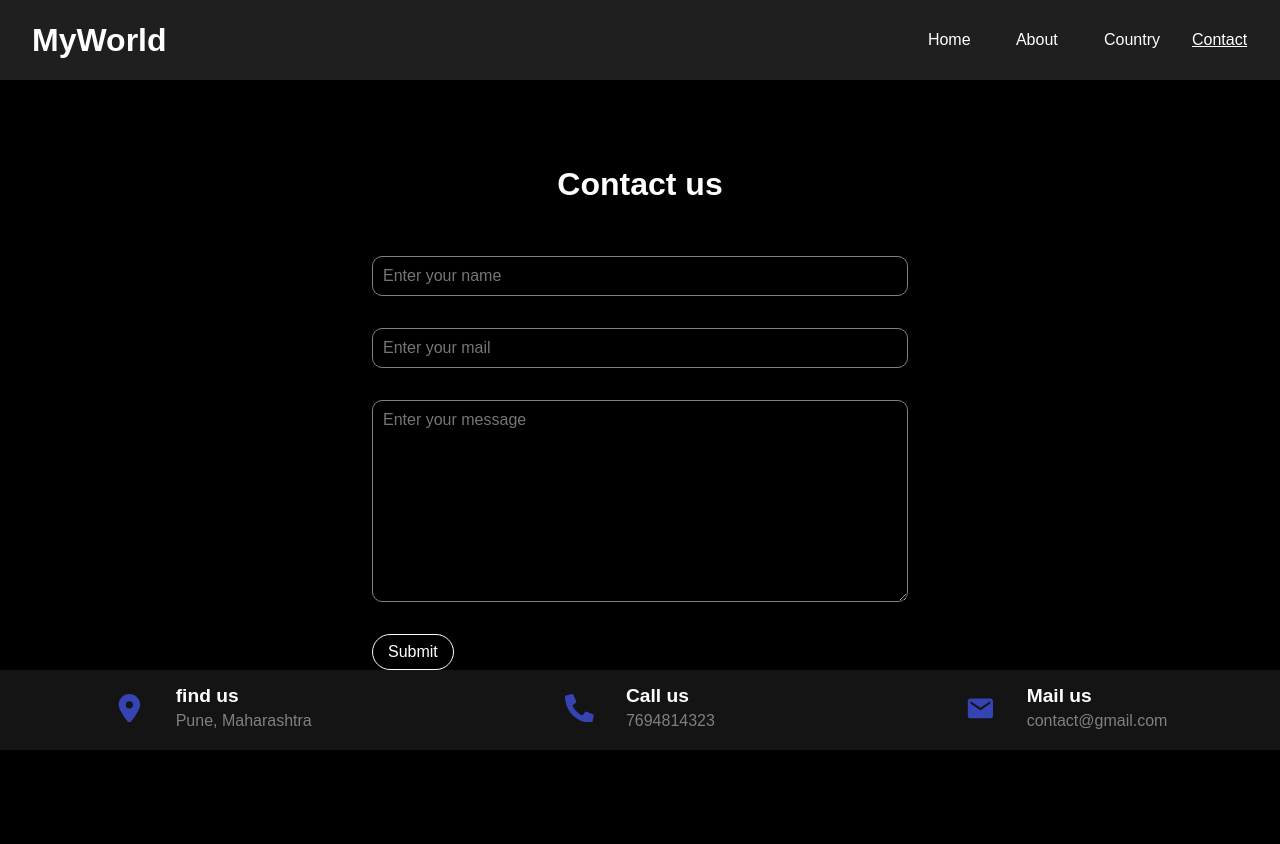
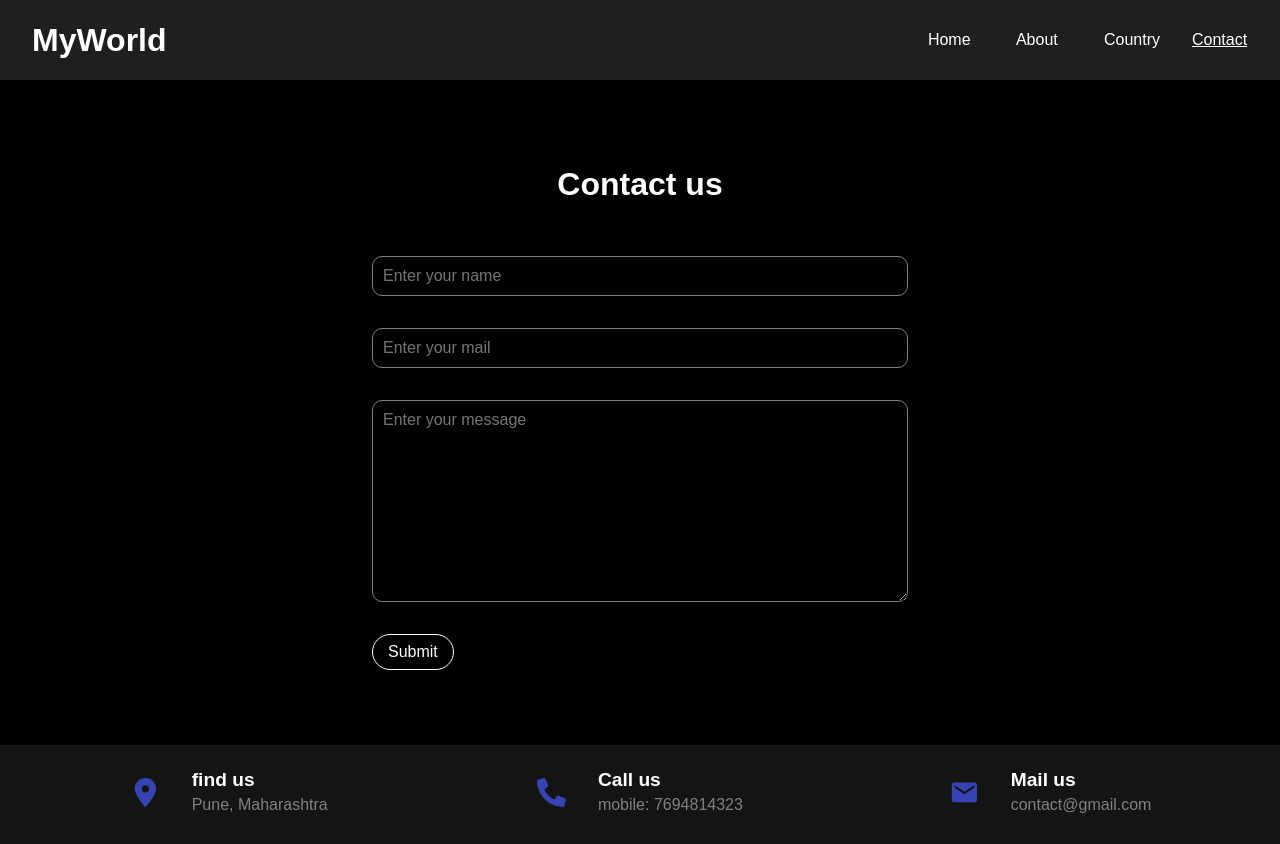
Before and after one commit to yjrajput/React-js-monster-cource, a React (Vite) app in the folder 20-world-tour-project/: page /contact in a window 1280 px wide. Before the commit the page ends 800 px from the top, so only its background shows below. Built offline with nearby package versions, Linux system fonts and the light colour scheme.

Commit message:
footer section is complete now

```diff
--- a/20-world-tour-project/src/components/Footer.jsx
+++ b/20-world-tour-project/src/components/Footer.jsx
@@ -23,7 +23,7 @@ const Footer = () => {
             </div>
             <div className='footer-content'>
               <h3>Call us</h3>
-              <p>7694814323</p>
+              <p>mobile: 7694814323</p>
             </div>
           </div>
 
--- a/20-world-tour-project/src/index.css
+++ b/20-world-tour-project/src/index.css
@@ -211,6 +211,7 @@ nav ul{
   flex-direction: column;
   justify-content: center;
   align-items: center;
+  margin-bottom: 4.7rem;
 
 
 }
@@ -251,7 +252,8 @@ input:focus{
 .footer-section{
   width: 100%;
   background-color: #141414;
-  height: 5rem;
+  padding: 1.5rem;
+
 }
 .footer-card{
   height: 100%;
@@ -272,4 +274,17 @@ input:focus{
 .footer-content h3{
   font-size: 1.2rem;
 }
+
+
+@media (width < 780px) {
+  .footer-card{
+    grid-template-columns: 1fr;
+    gap: 2rem;
+    justify-items: center;
+
+  }
+  .main-card{
+    align-self: self-start;
+  }
+}
 /* footer section end  */
```
